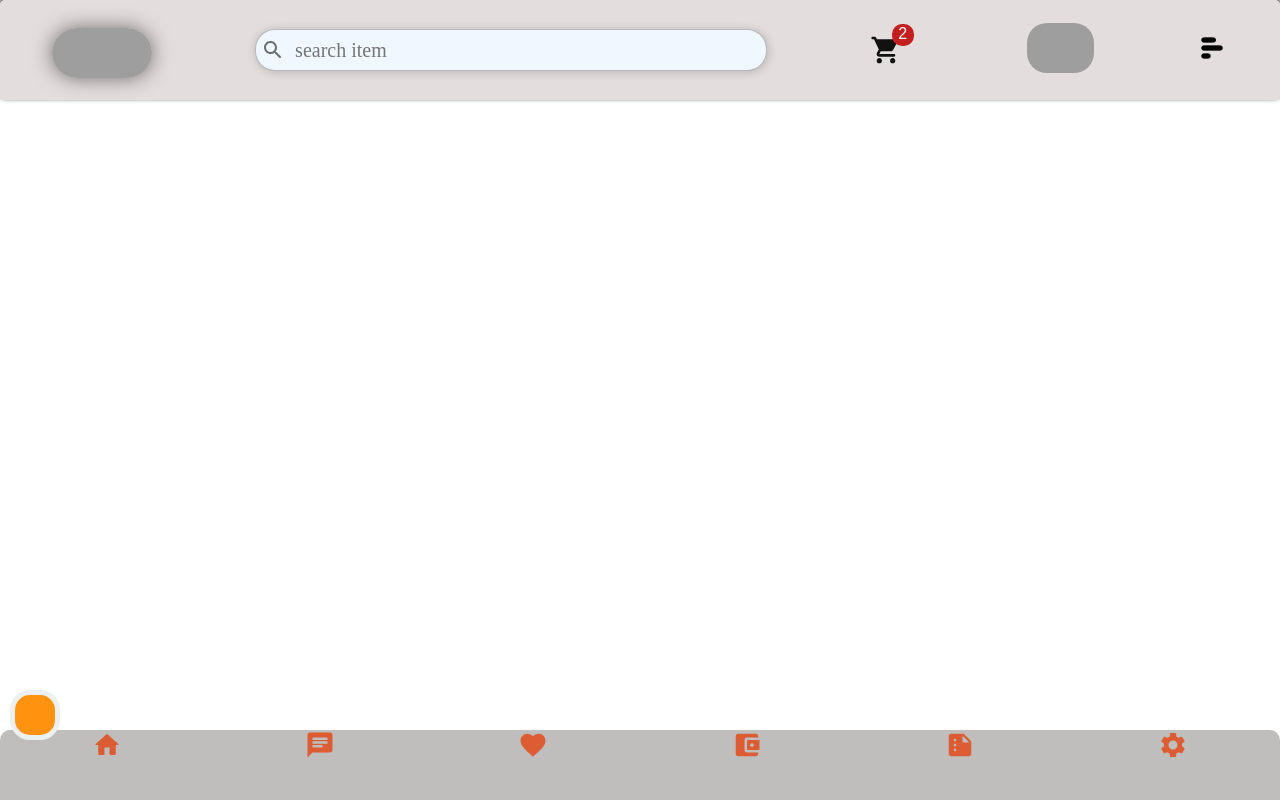
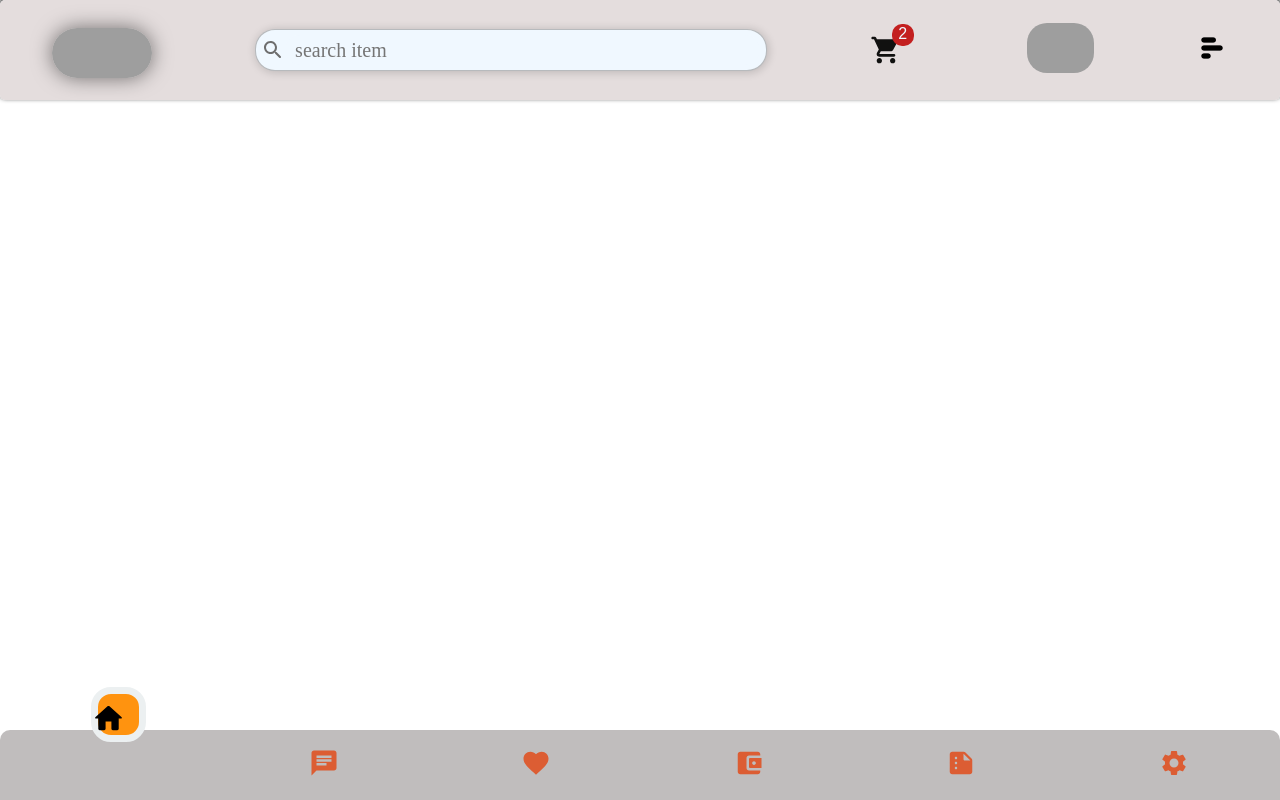
Before and after one commit to mishralok794/food_delivery, a React (Create React App) app: page / in a window 1280 px wide. Built offline with nearby package versions, Linux system fonts and the light colour scheme; grey boxes are pictures that could not be loaded; a web font is replaced by a local one.

Commit message:
by default selected home by menu

```diff
--- a/src/App.js
+++ b/src/App.js
@@ -8,7 +8,7 @@ function App() {
     <div className="App">
      <Header />
 
-     <Menu />
+     <Menu  />
     </div>
   );
 }
--- a/src/components/menu/Menu.js
+++ b/src/components/menu/Menu.js
@@ -24,7 +24,7 @@ const Menu = () => {
 
                <ul >
 
-                    <li className='menuIcon-li'>
+                    <li className='menuIcon-li active'>
                          <a href='/'></a>
                          <spam><HomeRounded /></spam>
                     </li>
--- a/src/components/menu/menu.css
+++ b/src/components/menu/menu.css
@@ -7,12 +7,13 @@
      position: fixed;
      bottom: 0px;
      left: 0px;
-     /* display: flex;
+     display: flex;
      align-items: center;
-     justify-content:space-around; */
+     justify-content:space-around;
 }
 
 .parent-menu>ul {
+     width: 100%;
      display: flex;
      align-items: center;
      justify-content: space-around;
@@ -28,29 +29,70 @@
 
 .menuIcon-li:hover .MuiSvgIcon-root {
      transition: .5s;
-     transform: translateY(-35px);
-     font-size: 40px !important;
-     color: rgba(220, 144, 51, 0.679);
-     background-color: rgba(46, 46, 91, 0.888);
-     border-radius: 20px;
+     font-size: 35px !important;
+     transform: translateY(-45px);
+     /* font-size: 40px !important; */
+     color: rgba(0, 0, 0, 0.679);
+     /* background-color: rgba(46, 46, 91, 0.888); */
+     /* border-radius: 20px; */
      z-index: 10;
 }
 
-.menuIcon-li.active {}
+
 
 .Menu-circle {
      z-index: 5;
      position: absolute;
-     left: 10px;
-     top: -40px;
+     left: 91px;
+     top: -43px;
      background-color: rgb(255, 147, 15);
      border-radius: 20px;
-     height: 50px;
-     width: 50px;
-     border: 5px solid var(--color-ECF0F1);
+     height: 55px;
+     width: 55px;
+     border: 7px solid var(--color-ECF0F1);
      /* opacity: .4; */
 }
 
- ul .menuIcon-li:nth-child(2).active  ~ .Menu-circle{
+ ul .menuIcon-li:nth-child(1).active  ~ .Menu-circle{
+     transform: translateX(calc(120px * 0));
+     transition: 1s;
+     /* left: calc(60px*2) */
+     /* background-color: black; */
+}
+
+ul .menuIcon-li:nth-child(2).active  ~ .Menu-circle{
+     transform: translateX(calc(230px * 1));
+     transition: 1s;
+}
+
+ul .menuIcon-li:nth-child(3).active  ~ .Menu-circle{
+     transform: translateX(calc(232px * 2));
+     transition: 1s;
+}
+
+ul .menuIcon-li:nth-child(4).active  ~ .Menu-circle{
+     transform: translateX(calc(232px * 3));
+     transition: 1s;
+}
+
+ul .menuIcon-li:nth-child(5).active  ~ .Menu-circle{
+     transform: translateX(calc(232px * 4));
+     transition: 1s;
+}
+
+ul .menuIcon-li:nth-child(6).active  ~ .Menu-circle{
+     transform: translateX(calc(232px * 5));
+     transition: 1s;
+}
+
+/* ul .menuIcon-li:nth-child(4).active  ~ .Menu-circle{
+     transform: translateX(calc(230px * 3));
+     transition: .5s;
      background-color: brown;
+} */
+
+.active .MuiSvgIcon-root{
+     font-size: 35px !important;
+    color: black;
+     transform: translateY(-45px);
 }
```
